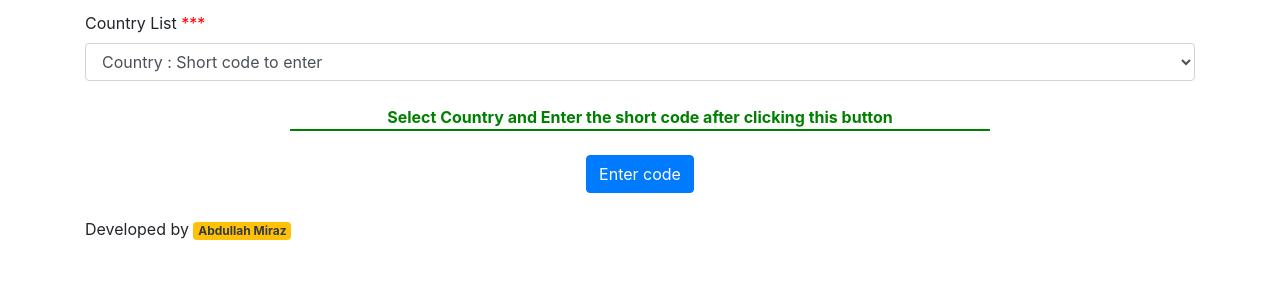
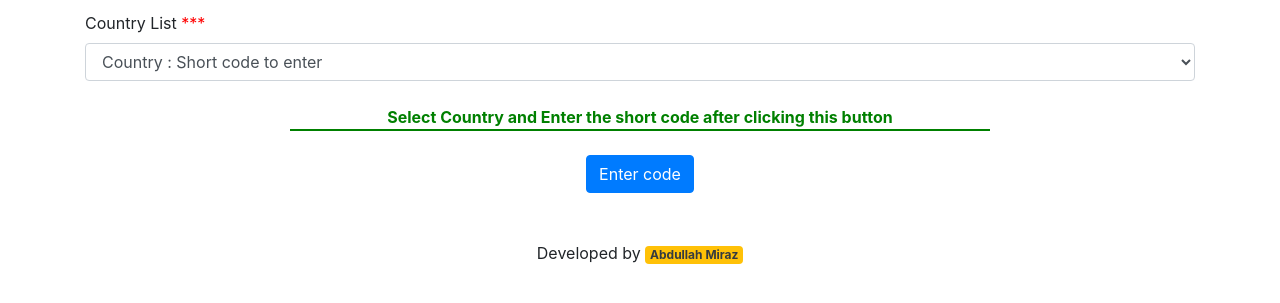
Before and after one commit to abdullahmiraz/covid-tracker, a plain HTML site: page index.html in a window 1280 px wide. Shown: the part 413-716 px from the top of the page. Drawn offline with nearby package versions, Linux system fonts and the light colour scheme; no server answers.

Commit message:
Update index.html

```diff
--- a/index.html
+++ b/index.html
@@ -84,7 +84,7 @@
         </button>
     </div>
 
-    <div class="container">Developed by
+    <div class="container my-5 text-center">Developed by
       <a href="mailto:abdullahmiraz2015@gmail.com" class="badge bg-warning text-dark">Abdullah Miraz</a>
     </div>
 
```
